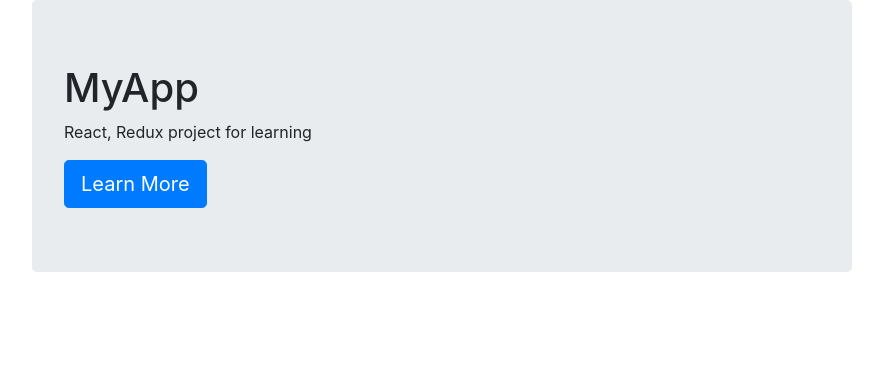
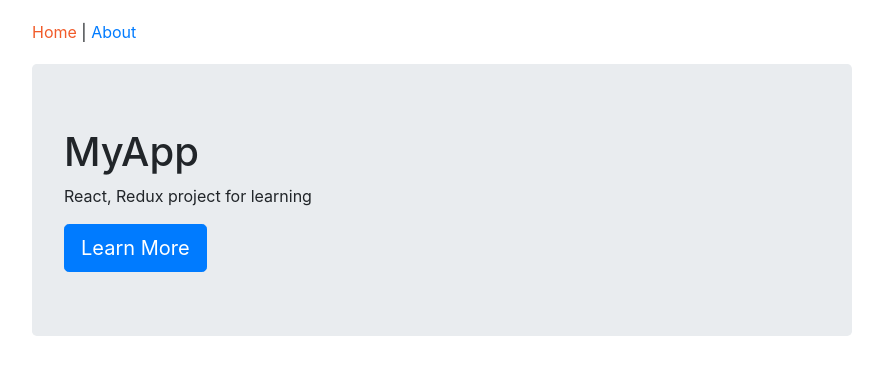
Before and after one commit to shirshakmaskey/scheduler-react, a React app: page / in a window 1280 px wide. Shown: the top 374 px of the page, without its empty margins (198-1081 px from the left). Built offline with nearby package versions, Linux system fonts and the light colour scheme.

Commit message:
upto navbar

```diff
--- a/src/components/App.js
+++ b/src/components/App.js
@@ -2,10 +2,11 @@ import React from "react";
 import { Route } from "react-router-dom";
 import HomePage from "./home/HomePage";
 import AboutPage from "./about/AboutPage";
-
+import Header from "./common/Header";
 function App() {
   return (
     <div className="container-fluid">
+      <Header />
       <Route exact path="/" component={HomePage} />
       <Route path="/about" component={AboutPage} />
     </div>
--- /dev/null
+++ b/src/components/common/Header.js
@@ -0,0 +1,18 @@
+import React from "react";
+import { NavLink } from "react-router-dom";
+
+function Header() {
+  const activeStyle = { color: "#F15B2A" };
+  return (
+    <nav>
+      <NavLink exact to="/" activeStyle={activeStyle}>
+        Home
+      </NavLink>
+      {" | "}
+      <NavLink to="/about" activeStyle={activeStyle}>
+        About
+      </NavLink>
+    </nav>
+  );
+}
+export default Header;
```
